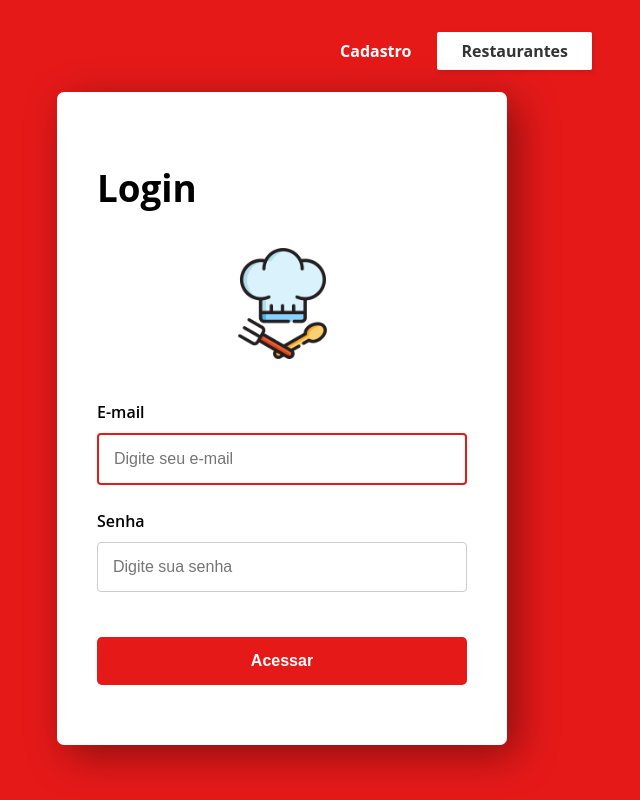
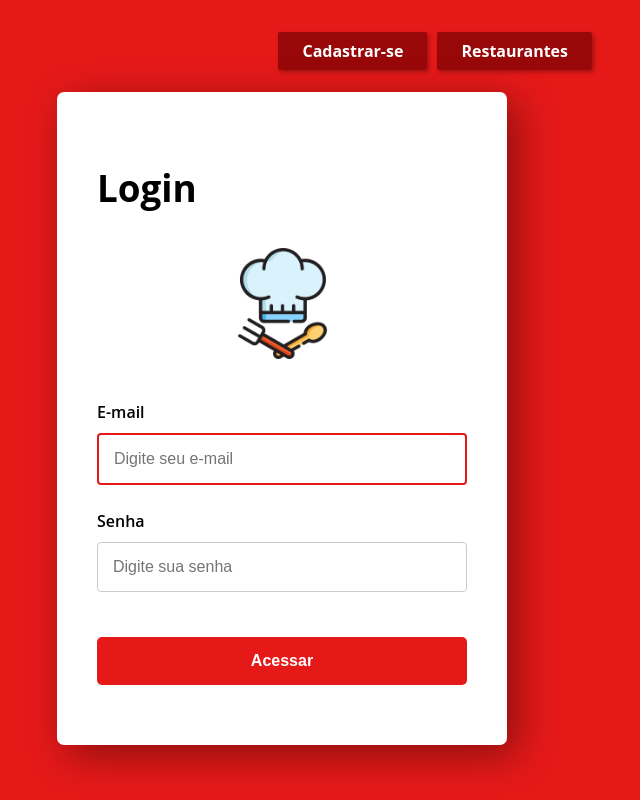
Before and after one commit to vitorreiel/DeliFood, a Vue app: page / in a window 1280 px wide. Shown: the whole page, without its empty margins (358-998 px from the left). Built offline with nearby package versions, Linux system fonts and the light colour scheme.

Commit message:
fix: header

```diff
--- a/src/components/Header.vue
+++ b/src/components/Header.vue
@@ -2,18 +2,18 @@
     <header>
         <nav>
             <ul>
-                <li v-if="!isLoggedIn">
+                <li v-if="!isLoggedIn && isLoginPage">
                     <router-link class="secondary-button"  to="/register">
-                        Cadastro
+                        Cadastrar-se
                     </router-link>
                 </li>
                 <li v-if="!isLoggedIn && isLoginPage">
-                    <router-link class="primary-button"  to="/home">
+                    <router-link class="secondary-button"  to="/home">
                         Restaurantes
                     </router-link>
                 </li>
                 <li v-if="!isLoggedIn && !isLoginPage">
-                    <router-link class="primary-button" to="/">
+                    <router-link class="secondary-button" to="/">
                         Entrar
                     </router-link>
                 </li>
@@ -130,19 +130,32 @@
         border-radius: 2px;
         font-size: 16px;
         font-weight: bold;
-        box-shadow: 2px 2px 4px rgba(0, 0, 0, 0.1);
+        box-shadow: 2px 2px 4px rgba(0, 0, 0, 0.3);
         transition: all ease-in-out 350ms;
     }
 
-    .primary-button:hover {
-        background-color: #E61919;
+    .primary-button:hover{
+        background-color: #990808;
         color: #fff;
+        box-shadow: 2px 2px 4px rgba(0, 0, 0, 0.3);
     }
 
     .secondary-button {
         color: #fff;
+        background-color: #990808;
         font-weight: bold;
         padding: 8px 16px;
         font-size: 16px;
+        padding: 8px 24px;
+        border-radius: 2px;
+        box-shadow: 2px 2px 4px rgba(0, 0, 0, 0.3);
+        transition: all ease-in-out 350ms;
     }
+
+    .secondary-button:hover {
+        background-color: #fff;
+        color: black;
+        box-shadow: 2px 2px 4px rgba(0, 0, 0, 0.3);
+    }
+
 </style>
```
